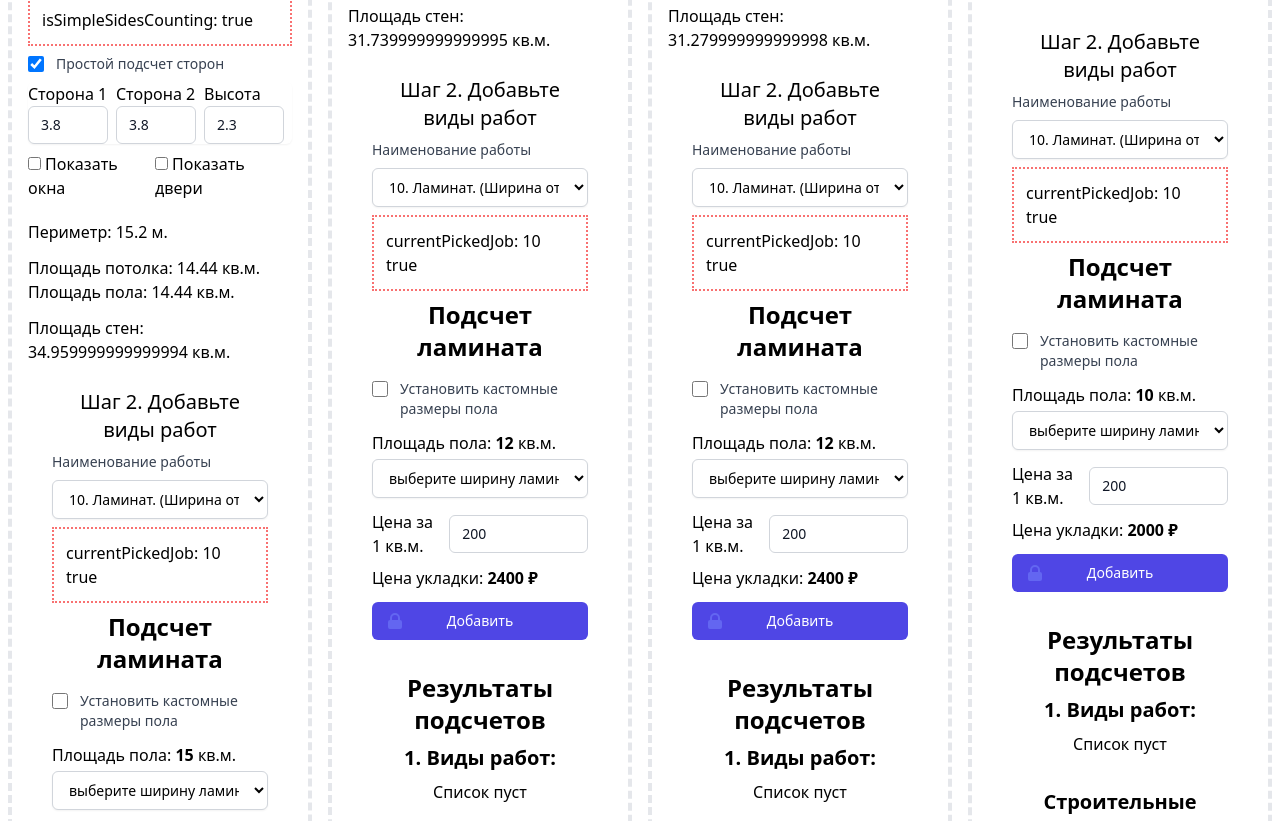
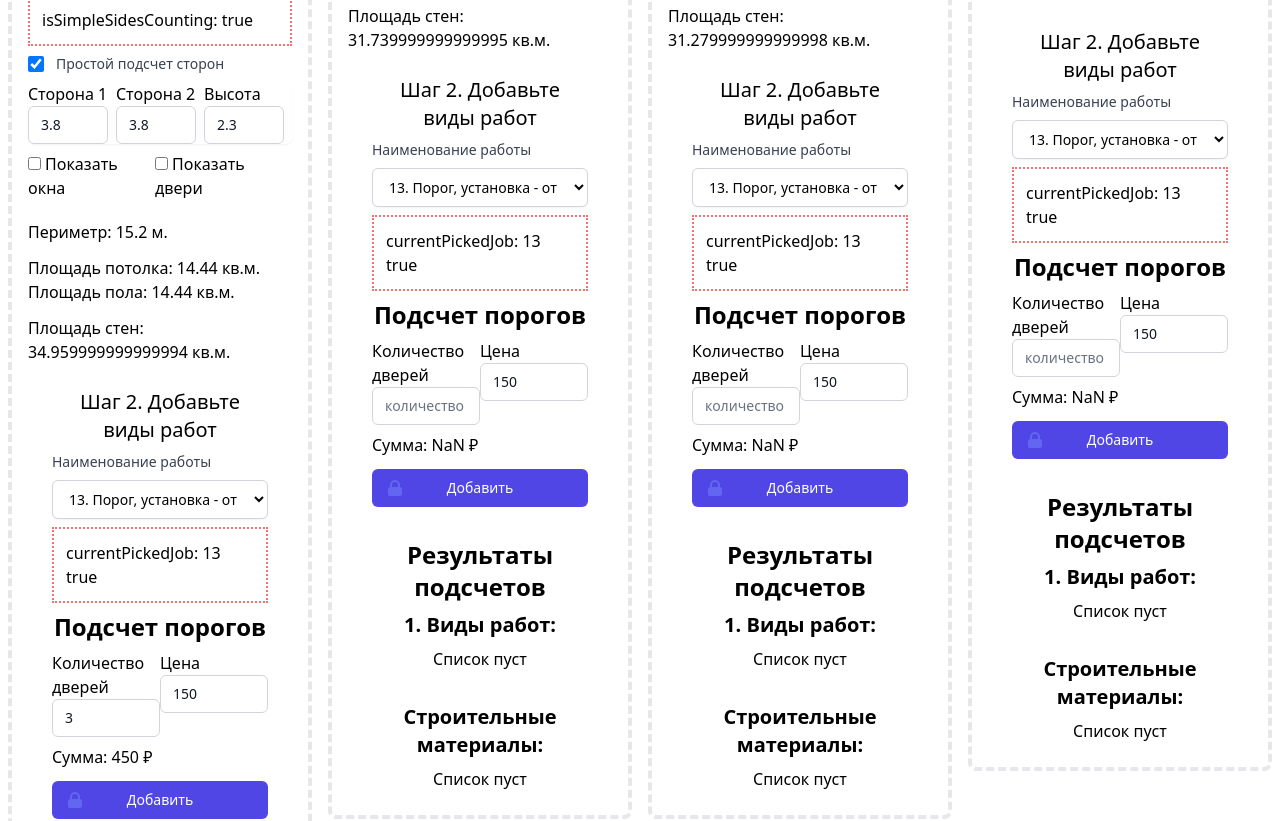
Before and after one commit to nvlight/home_calc, a Vue app in the folder vue/: page /get-started in a window 1280 px wide. Shown: the part 948-1769 px from the top of the page. Built offline with nearby package versions, Linux system fonts and the light colour scheme; sample sign-in values are in the browser's storage.

Commit message:
add DoorstepLaminate component. Fixed bug with LaminateCalc - calcing with change width

```diff
--- /dev/null
+++ b/vue/src/components/DoorstepCalc.vue
@@ -0,0 +1,80 @@
+<template>
+    <h3 class="text-center text-2xl font-semibold">Подсчет порогов</h3>
+
+    <div>
+        <div class="mt-2 flex justify-between">
+            <label class="">
+                <span>Количество дверей</span>
+                <input
+                    type="text"
+                    v-model="doorsCount"
+                    class="appearance-none relative block w-full px-3 py-2 border border-gray-300 placeholder-gray-500 text-gray-900
+                       rounded-b-md rounded-t-md
+                       focus:outline-none focus:ring-indigo-500 focus:border-indigo-500 focus:z-10 sm:text-sm"
+                    placeholder="количество дверей">
+            </label>
+            <label class="">
+                <span>Цена</span>
+                <input
+                    type="text"
+                    v-model="price"
+                    class="appearance-none relative block w-full px-3 py-2 border border-gray-300 placeholder-gray-500 text-gray-900
+                       rounded-b-md rounded-t-md
+                       focus:outline-none focus:ring-indigo-500 focus:border-indigo-500 focus:z-10 sm:text-sm"
+                    placeholder="цена">
+            </label>
+        </div>
+        <div class="mt-2">
+            <div>Cумма: {{sum}} {{currency}}</div>
+
+        </div>
+    </div>
+
+    <button @click="addCalcedLaminate"
+            class="mt-3 group relative w-full flex justify-center py-2 px-4 border border-transparent text-sm font-medium rounded-md text-white bg-indigo-600 hover:bg-indigo-700 focus:outline-none focus:ring-2 focus:ring-offset-2 focus:ring-indigo-500">
+          <span class="absolute left-0 inset-y-0 flex items-center pl-3">
+            <!-- Heroicon name: solid/lock-closed -->
+            <svg class="h-5 w-5 text-indigo-500 group-hover:text-indigo-400" xmlns="http://www.w3.org/2000/svg"
+                 viewBox="0 0 20 20" fill="currentColor" aria-hidden="true">
+              <path fill-rule="evenodd"
+                    d="M5 9V7a5 5 0 0110 0v2a2 2 0 012 2v5a2 2 0 01-2 2H5a2 2 0 01-2-2v-5a2 2 0 012-2zm8-2v2H7V7a3 3 0 016 0z"
+                    clip-rule="evenodd"/>
+            </svg>
+          </span>Добавить
+    </button>
+</template>
+
+<script>
+export default {
+    name: "doorstep-calc.vue",
+    props: {
+        'room': {
+            type: Object,
+            required : true,
+        }
+    },
+    data(){
+        return {
+            currency: "₽",
+            price: 150,
+            customPrice: 0,
+            isCustomPrice: false,
+            sum: 0,
+            doorsCount: 0,
+        }
+    },
+    computed: {
+        sum(){
+            return this.price * this.doorsCount;
+            //return this.price * this.room.doors_count;
+        }
+    },
+    mounted() {
+        this.doorsCount = this.room.doors_count;
+    }
+}
+</script>
+
+<style scoped>
+
+</style>
--- a/vue/src/components/LaminateCalc.vue
+++ b/vue/src/components/LaminateCalc.vue
@@ -100,7 +100,6 @@
         <span>Площадь пола: </span>
         <span><strong>{{square.floor}}</strong> кв.м.</span>
     </div>
-
 
     <select
         @change="calcFloor()"
@@ -250,6 +249,11 @@ export default {
             }
             this.$emit('addCalcedLaminate', this.totalAmount)
         },
+        calcFloor(){
+            const changedPrice = this.prices.filter( t => t.id === this.selected_id )[0].price;
+            //console.log(changedPrice);
+            this.price = changedPrice;
+        },
     },
     computed: {
         fullPrice(){
--- a/vue/src/components/RoomSize.vue
+++ b/vue/src/components/RoomSize.vue
@@ -327,6 +327,14 @@
                 >
                 </LaminateCalc>
             </div>
+            <div v-else-if="currentPickedJob == 13">
+                <DoorstepCalc
+                    @addCalcedDoorstep="addCalcedDoorstepHandler"
+                    :room="room"
+                >
+                </DoorstepCalc>
+            </div>
+
             <div v-else-if="Boolean(currentPickedJob) !== false">
                 <button @click="addCalcedJob"
                         class="mt-3 group relative w-full flex justify-center py-2 px-4 border border-transparent text-sm font-medium rounded-md text-white bg-indigo-600 hover:bg-indigo-700 focus:outline-none focus:ring-2 focus:ring-offset-2 focus:ring-indigo-500">
@@ -450,11 +458,12 @@
 <script>
 import CeilingCalc from "../components/CeilingCalc.vue";
 import LaminateCalc from "../components/LaminateCalc.vue";
+import DoorstepCalc from "./DoorstepCalc.vue";
 import {mapState} from "vuex";
 
 export default {
     name: "RoomSize",
-    components: { CeilingCalc, LaminateCalc },
+    components: {DoorstepCalc, CeilingCalc, LaminateCalc },
     props: {
         number: Number,
         room: Object,
@@ -468,7 +477,7 @@ export default {
     data(){
         return {
             added_jobs_i : 0, // index
-            currentPickedJob: 10,
+            currentPickedJob: 13,
             work_types: [
                 {
                     id: 1,
@@ -527,15 +536,9 @@ export default {
                 },
                 {
                     id: 10,
-                    title: "Ламинат. (Ширина от 200 мм)",
+                    title: "Ламинат",
                     description: '',
                     cost: 150,
-                },
-                {
-                    id: 11,
-                    title: "Ламинат. (Ширина до 160 мм)",
-                    description: '',
-                    cost: 200
                 },
                 {
                     id: 12,
@@ -695,10 +698,6 @@ export default {
                             adding_job_info_string = `${this.room.perimeter} x ${job_cost} ${currency}`;
                             job_cost *= this.room.perimeter;
                             break;
-                        case 13:
-                            adding_job_info_string = `${ this.room.doorstep_count} x ${job_cost} ${currency}`;
-                            job_cost *= this.room.doorstep_count;
-                            break;
                         case 27:
                             adding_job_info_string = `${this.room.square.ceiling} x ${job_cost} ${currency}`;
                             job_cost *= this.room.square.ceiling;
@@ -827,6 +826,10 @@ export default {
 
             this.$emit('deleteDoor', res);
         },
+
+        addCalcedDoorstepHandler(){
+            console.log('addCalcedDoorstepHandler');
+        },
     },
     computed:{
         jobsSum(){
@@ -852,7 +855,6 @@ export default {
     },
     created() {
         this.updatePerimeterAndSquares();
-        // this.room.doorstep_count = this.room.doors.length;
 
         if (this.room.isSimpleSidesCounting){
             this.room.sizes.s3 = this.room.sizes.s1;
```
